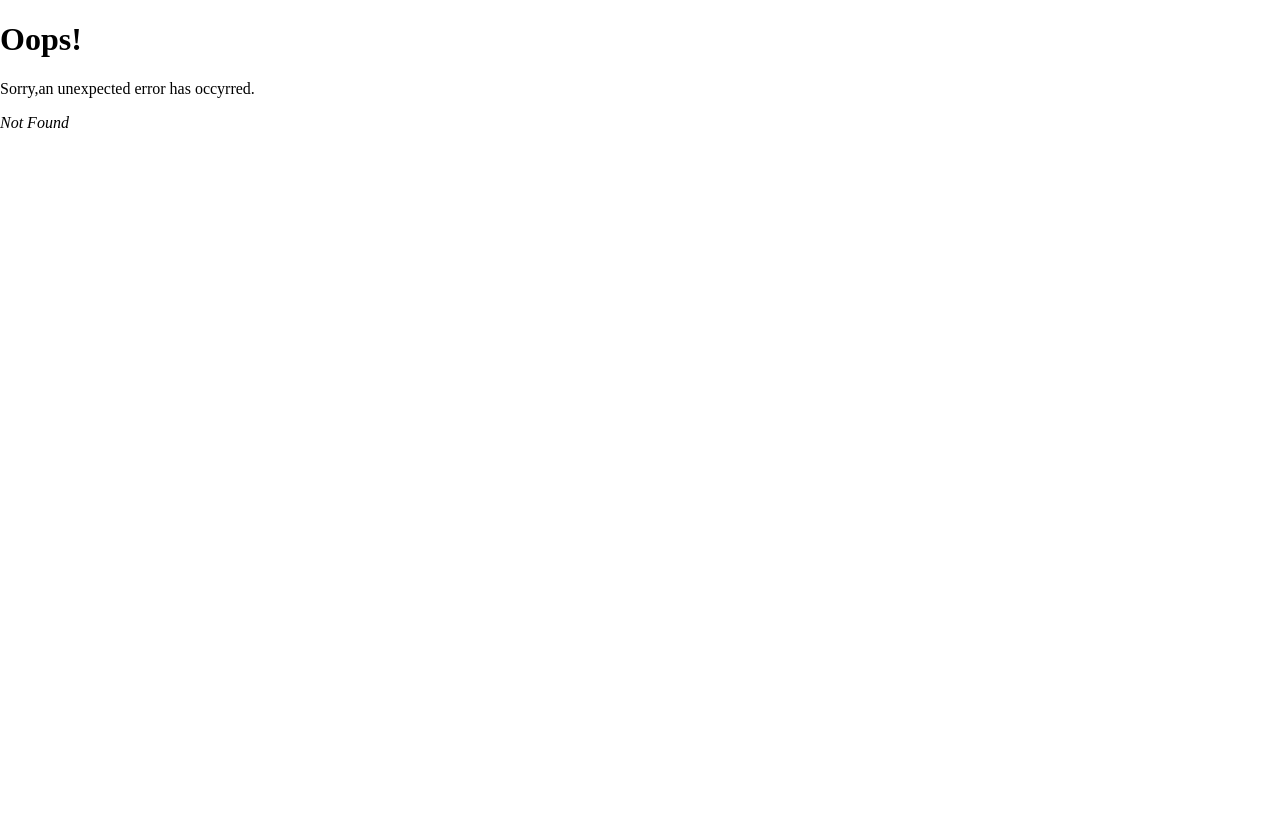
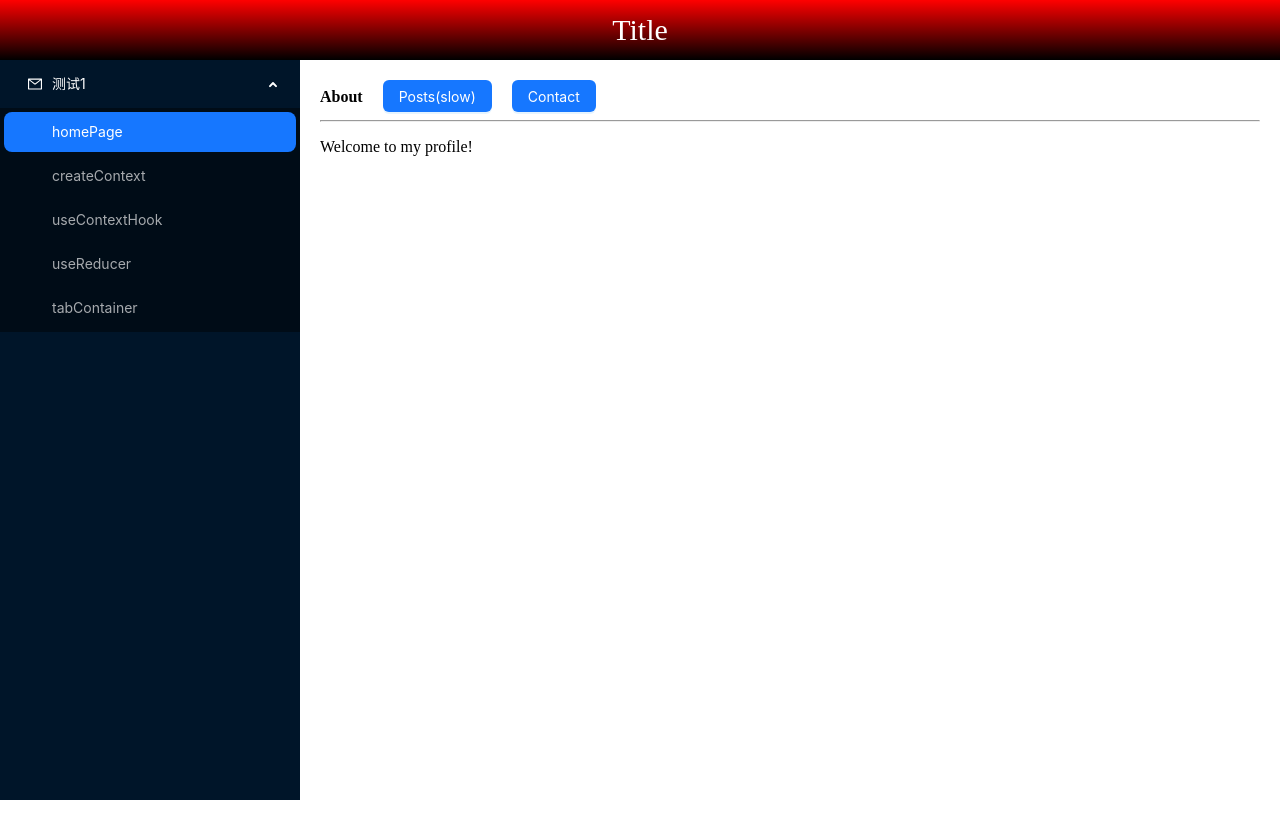
Before and after one commit to wxh233/react-qpi-test, a React (Vite) app: page /tabContainer in a window 1280 px wide. Before the commit this address had no page. After the commit the page ends 800 px from the top, so only its background shows below. Built offline with nearby package versions, Linux system fonts and the light colour scheme.

Commit message:
今日同步

```diff
--- a/src/App.tsx
+++ b/src/App.tsx
@@ -30,20 +30,21 @@ const items: MenuItem[] = [
     getItem(<Link to={`createContext`}>createContext</Link>, '2'),
     getItem(<Link to={`useContext`}>useContextHook</Link>, '3'),
     getItem(<Link to='useReducer'>useReducer</Link>, '4'),
+    getItem(<Link to='tabContainer'>tabContainer</Link>, '5'),
   ]),
 
-  getItem('Navigation Two', 'sub2', <AppstoreOutlined />, [
-    getItem('Option 5', '5'),
-    getItem('Option 6', '6'),
-    getItem('Submenu', 'sub3', null, [getItem('Option 7', '7'), getItem('Option 8', '8')]),
-  ]),
+  // getItem('Navigation Two', 'sub2', <AppstoreOutlined />, [
+  //   getItem('Option 5', '5'),
+  //   getItem('Option 6', '6'),
+  //   getItem('Submenu', 'sub3', null, [getItem('Option 7', '7'), getItem('Option 8', '8')]),
+  // ]),
 
-  getItem('Navigation Three', 'sub4', <SettingOutlined />, [
-    getItem('Option 9', '9'),
-    getItem('Option 10', '10'),
-    getItem('Option 11', '11'),
-    getItem('Option 12', '12'),
-  ]),
+  // getItem('Navigation Three', 'sub4', <SettingOutlined />, [
+  //   getItem('Option 9', '9'),
+  //   getItem('Option 10', '10'),
+  //   getItem('Option 11', '11'),
+  //   getItem('Option 12', '12'),
+  // ]),
 ];
 
 
--- a/src/global.scss
+++ b/src/global.scss
@@ -44,6 +44,7 @@ html,body{
       padding: 20px;
       width: calc(100% - 300px);
       box-sizing: border-box;
+      overflow-y: auto;
     }
 
 
--- a/src/router/index.tsx
+++ b/src/router/index.tsx
@@ -5,6 +5,7 @@ import ErrorPage from "../components/router-error";
 import HomePage from "../views/page2";
 import { lazy } from "react";
 import Counter from "../views/useHook/reducer/TestReducer";
+import TabContainer from "../views/useHook/useTranstion/UseTranstionTest";
 
 
 const UseContextHook = lazy(()=>import("../views/useHook/useContextHook/index"))
@@ -33,6 +34,10 @@ const routes=[{
     {
       path:'/useReducer',
       element:<Counter/>
+    },
+    {
+      path:'tabContainer',
+      element:<TabContainer/>
     }
   ]
 },
--- /dev/null
+++ b/src/views/useHook/reducer/PortalTest/PortalTest.tsx
@@ -0,0 +1,42 @@
+import { ReactNode, useEffect, useRef } from "react";
+import { createPortal } from "react-dom";
+import { Button } from "antd";
+const modalRoot = document.querySelector("#root") as HTMLElement;
+type ModalProps ={
+  children:ReactNode
+}
+function PortalTest(){
+  // const elRef = useRef<HTMLDivElement | null>(null);
+  // if(!elRef.current) elRef.current = document.createElement("div");
+  // useEffect(()=>{
+  //    const el = elRef.current!;
+  //    modalRoot.appendChild(el);
+  //    return ()=>{
+  //     modalRoot.removeChild(el);
+  //    }
+  // },[])
+
+  function handleClick(){
+     createPortal(<p style={{color:"red"}}>hello</p>,document.getElementById("#fuck")! as HTMLElement);
+     createPortal(<p style={{color:"red"}}>hello</p>,modalRoot);
+  }
+
+
+type UserID = string & {readonly brand:unique symbol};
+const user1:UserID = "123" as UserID;
+console.log(user1);
+const user2:UserID = '456' as UserID;
+console.log(user2);
+const user3:UserID = '789' as UserID;
+  return <>
+    <div id="fuck">
+      <p>这是一段红色文本</p>
+      <Button type="primary" onClick={handleClick}>用createPortal创建节点</Button>
+    </div>
+  </>
+}
+
+
+
+
+export default PortalTest;
--- a/src/views/useHook/reducer/TestReducer.tsx
+++ b/src/views/useHook/reducer/TestReducer.tsx
@@ -5,6 +5,7 @@ import RefTest from "./RefTest";
 import Countdown ,{CountdownHandle} from "./Countdown";
 import ForwordRefTest from "./forwordRefDemo";
 import el from "./TypingDefaultProps/TypingDefaultProps";
+import PortalTest from "./PortalTest/PortalTest";
 const initialState = {count:0};
 type ACTIONTYPE = |{type:"increment";payload:number} | {type:"decrement",payload:string};
 
@@ -49,10 +50,12 @@ function Counter(){
       <Countdown ref={countdownEl} title="xxx的title" onClick={handleCountdown} getData={()=>{countdownEl.current.dataApi()}} />
      </div>
 
-     <div style={{marginTop:20}}>
+     <div style={{marginTop:20}} id="modal-root">
       <ForwordRefTest/>
      </div>
      {el}
+
+     <PortalTest/>
     </>
   )
 }
--- /dev/null
+++ b/src/views/useHook/useTranstion/About.tsx
@@ -0,0 +1,5 @@
+function About(){
+  return <p>Welcome to my profile!</p>
+}
+
+export default About;
--- /dev/null
+++ b/src/views/useHook/useTranstion/Contact.tsx
@@ -0,0 +1,11 @@
+function Contact(){
+  return <>
+   <p>You can find me online here:</p>
+   <ol>
+    <li>admine@mysite.com</li>
+    <li>+123456789</li>
+   </ol>
+  </>
+}
+
+export default Contact;
--- /dev/null
+++ b/src/views/useHook/useTranstion/Posts.tsx
@@ -0,0 +1,25 @@
+import { ReactNode, memo } from "react";
+
+type ItemType = ReactNode[];
+const Posts = memo(function Posts(){
+  const item:ItemType = [];
+    for(let i=0;i<500;i++){
+      item.push(SlowPost(i))
+    }
+  return <>
+    <ul>{item}</ul>
+  </>
+})
+type PropsType = number;
+function SlowPost(index:PropsType){
+  let startTime = performance.now();
+  while(performance.now()- startTime<1){
+
+  }
+
+  return <>
+    <li className="item">Post #{index+1}</li>
+  </>
+}
+
+export default Posts;
--- /dev/null
+++ b/src/views/useHook/useTranstion/TabButton.tsx
@@ -0,0 +1,16 @@
+import { Button } from "antd";
+type PropsType= {
+  children:string;
+  isActive:boolean;
+  onClick:()=>void;
+}
+function TabButton({children,isActive,onClick}:PropsType){
+  if(isActive){
+    return <span style={{fontWeight:700,marginRight:20}}>{children}</span>;
+  }
+  return <>
+  <Button type="primary" style={{marginRight:20}} onClick={onClick}>{children}</Button>
+  </>
+}
+
+export default TabButton;
--- /dev/null
+++ b/src/views/useHook/useTranstion/UseTranstionTest.tsx
@@ -0,0 +1,26 @@
+import { useState, useTransition } from "react";
+import TabButton from "./TabButton";
+import About from "./About";
+import Contact from "./Contact";
+import Posts from "./Posts";
+// useTransition 是一个帮助你在不阻塞 UI 的情况下更新状态的 React Hook。
+function TabContainer(){
+  const [isPending,startTransition] = useTransition();
+  const [tab,setTab] = useState<string>('about');
+  function selectTab(nextTab:string){
+    startTransition(()=>setTab(nextTab))
+  };
+  return <>
+    <TabButton isActive={tab==='about'} onClick={()=>selectTab('about')}>About</TabButton>
+    <TabButton isActive={tab==='posts'} onClick={()=>selectTab('posts')}>Posts(slow)</TabButton>
+    <TabButton isActive={tab==='contact'} onClick={()=>selectTab('contact')}>Contact</TabButton>
+    <hr />
+    {
+      tab==='about'&&<About/>
+    }
+    {tab==='posts'&& <Posts/>}
+    {tab==='contact'&& <Contact/>}
+  </>
+}
+
+export default TabContainer;
```
Also changed, not shown: src/views/useHook/typeuntil/index.ts (added, +11 -0 lines).
